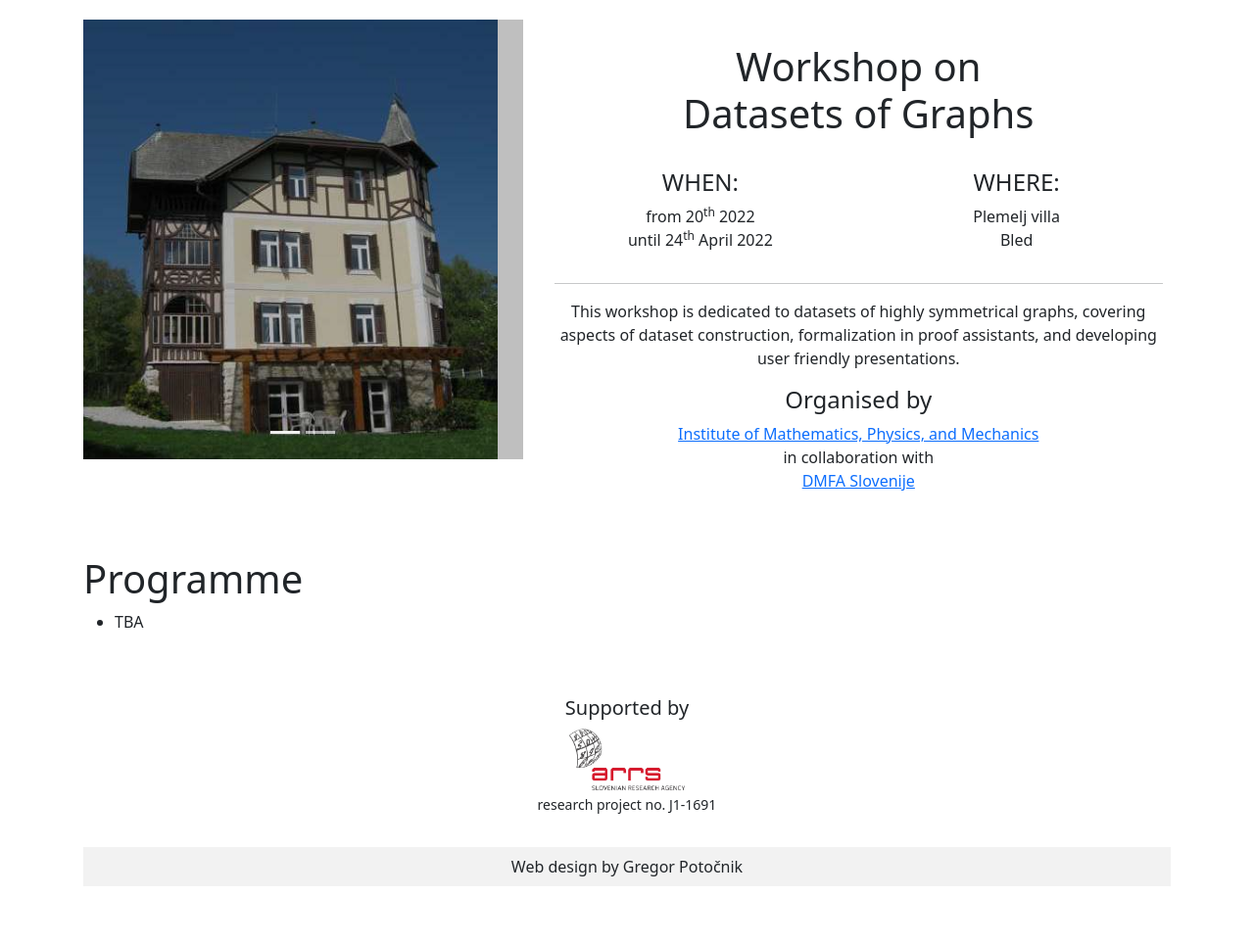
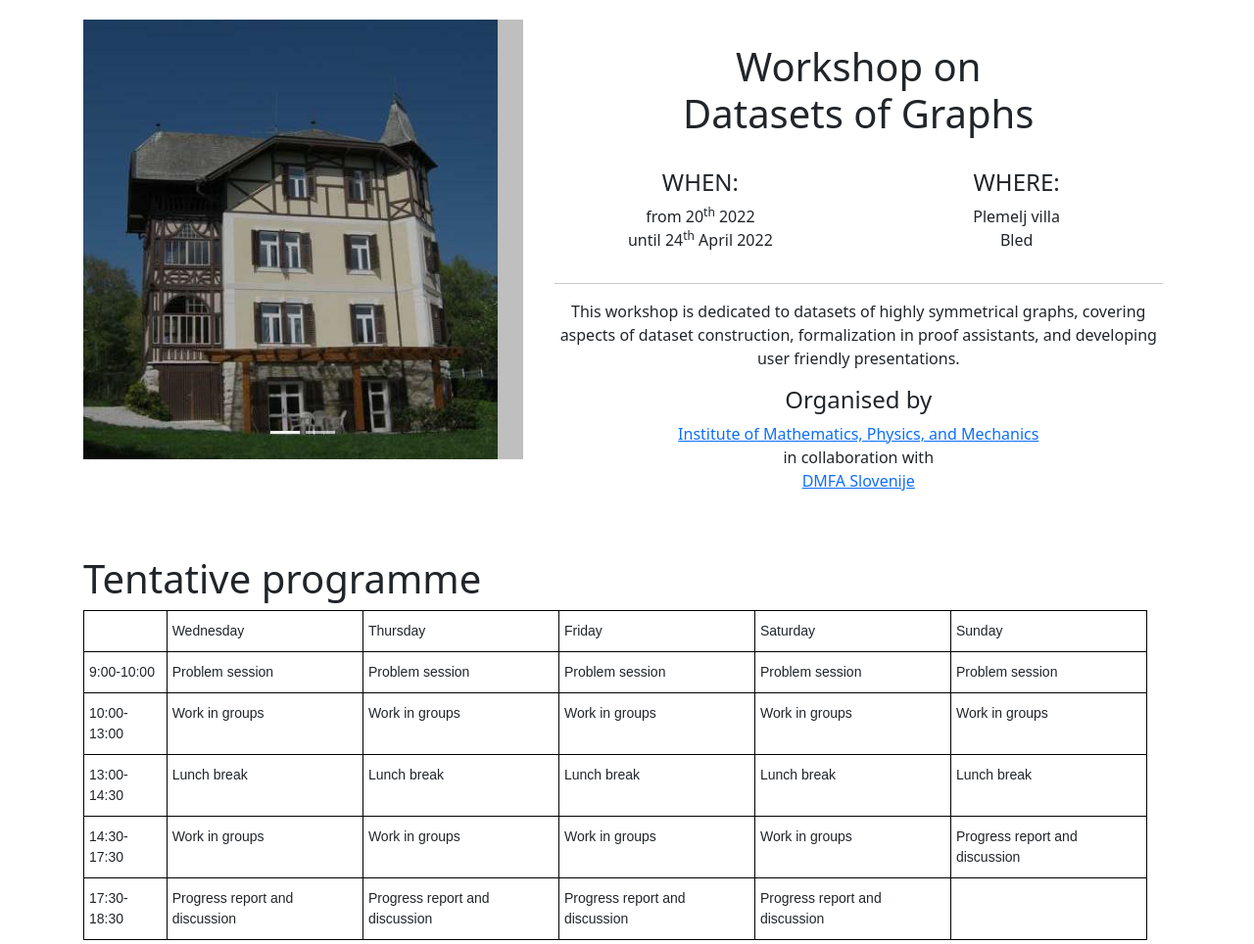
Before and after one commit to IMFM-SI/Bled22-Data-Workshop, a plain HTML site: page index.html in a window 1280 px wide. Shown: the top 964 px of the page at 98% size. Before the commit the page ends 921 px from the top, so only its background shows below. Drawn offline with nearby package versions, Linux system fonts and the light colour scheme.

Commit message:
Add timetable

```diff
--- a/index.html
+++ b/index.html
@@ -70,10 +70,69 @@
         </div>
         <div class="row mt-5 mb-5">
           <div class="col-12">
-            <h1>Programme</h1>
-            <ul>
-              <li>TBA</li>
-            </ul>
+            <h1>Tentative programme</h1>
+            <style type="text/css">
+              .tg  {border-collapse:collapse;border-spacing:0;}
+              .tg td{border-color:black;border-style:solid;border-width:1px;font-family:Arial, sans-serif;font-size:14px;
+                overflow:hidden;padding:10px 5px;word-break:normal;}
+              .tg th{border-color:black;border-style:solid;border-width:1px;font-family:Arial, sans-serif;font-size:14px;
+                font-weight:normal;overflow:hidden;padding:10px 5px;word-break:normal;}
+              .tg .tg-0lax{text-align:left;vertical-align:top}
+              </style>
+              <table class="tg">
+              <thead>
+                <tr>
+                  <th class="tg-0lax"></th>
+                  <th class="tg-0lax">Wednesday</th>
+                  <th class="tg-0lax">Thursday</th>
+                  <th class="tg-0lax">Friday</th>
+                  <th class="tg-0lax">Saturday</th>
+                  <th class="tg-0lax">Sunday</th>
+                </tr>
+              </thead>
+              <tbody>
+                <tr>
+                  <td class="tg-0lax">9:00-10:00</td>
+                  <td class="tg-0lax">Problem session</td>
+                  <td class="tg-0lax">Problem session</td>
+                  <td class="tg-0lax">Problem session</td>
+                  <td class="tg-0lax">Problem session</td>
+                  <td class="tg-0lax">Problem session</td>
+                </tr>
+                <tr>
+                  <td class="tg-0lax">10:00-13:00</td>
+                  <td class="tg-0lax">Work in groups</td>
+                  <td class="tg-0lax">Work in groups</td>
+                  <td class="tg-0lax">Work in groups</td>
+                  <td class="tg-0lax">Work in groups</td>
+                  <td class="tg-0lax">Work in groups</td>
+                </tr>
+                <tr>
+                  <td class="tg-0lax">13:00-14:30</td>
+                  <td class="tg-0lax">Lunch break</td>
+                  <td class="tg-0lax">Lunch break</td>
+                  <td class="tg-0lax">Lunch break</td>
+                  <td class="tg-0lax">Lunch break</td>
+                  <td class="tg-0lax">Lunch break</td>
+                </tr>
+                <tr>
+                  <td class="tg-0lax">14:30-17:30</td>
+                  <td class="tg-0lax">Work in groups</td>
+                  <td class="tg-0lax">Work in groups</td>
+                  <td class="tg-0lax">Work in groups</td>
+                  <td class="tg-0lax">Work in groups</td>
+                  <td class="tg-0lax">Progress report and discussion</td>
+                </tr>
+                <tr>
+                  <td class="tg-0lax">17:30-18:30</td>
+                  <td class="tg-0lax">Progress report and discussion</td>
+                  <td class="tg-0lax">Progress report and discussion</td>
+                  <td class="tg-0lax">Progress report and discussion</td>
+                  <td class="tg-0lax">Progress report and discussion</td>
+                  <td class="tg-0lax"></td>
+                </tr>
+              </tbody>
+              </table>
           </div>
         </div>
       </div>
```
